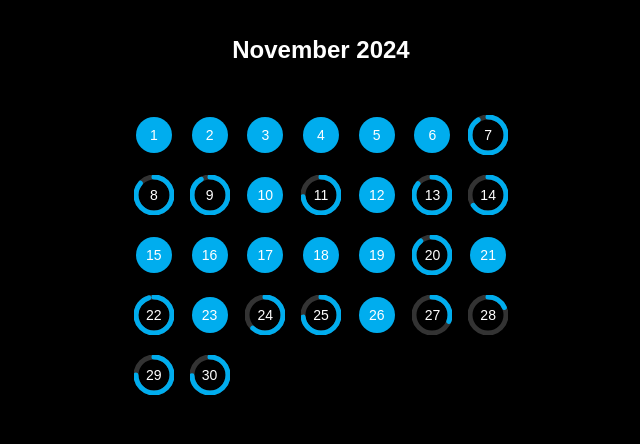
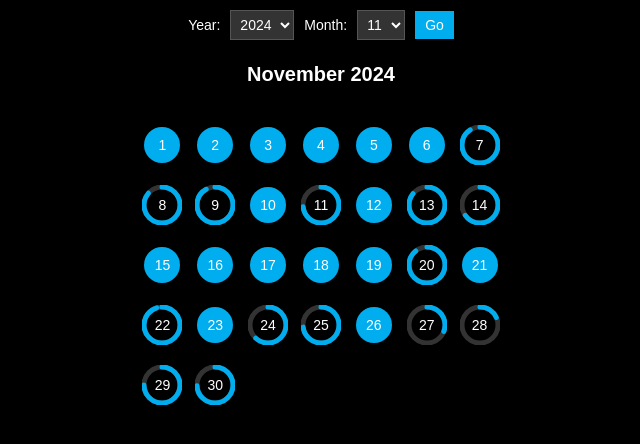
Before and after one commit to alcytorres/pure_health, a Flask app: page / in a window 1280 px wide. Shown: the top 444 px of the page, without its empty margins (319-959 px from the left). Run offline with Flask 3, Linux system fonts and the light colour scheme.

Commit message:
Add annual and monthly filters

```diff
--- a/app.py
+++ b/app.py
@@ -1,23 +1,57 @@
-from flask import Flask, render_template
+from flask import Flask, render_template, request  # NEW: added request import
 import csv
 from datetime import datetime
 
 app = Flask(__name__)
 
-@app.route('/')
+@app.route('/', methods=['GET'])  # NEW: specify GET method
 def index():
-    # Define the month and year we want to display
-    year = 2024
-    month = 11
-    # Number of days in November 2024 = 30
-    days_in_month = 30
+    # NEW: Read month/year from query parameters (default to November 2024)
+    year_str = request.args.get('year', '2024')   # NEW
+    month_str = request.args.get('month', '11')   # NEW
+
+    # NEW: Convert to integers
+    try:
+        year = int(year_str)
+        month = int(month_str)
+    except:
+        year = 2024
+        month = 11
+
+    # Enforce the allowed range (Jan 2016 - Dec 2024)  # NEW
+    if year < 2016:
+        year = 2016
+    if year > 2024:
+        year = 2024
+    if month < 1:
+        month = 1
+    if month > 12:
+        month = 12
+
+    # Figure out how many days in the selected month/year
+    # For simplicity, handle leap years manually or let datetime do it
+    # We'll do a trick: use datetime to compute next month & subtract
+    if month == 12:
+        next_month = 1
+        next_year = year + 1
+    else:
+        next_month = month + 1
+        next_year = year
+
+    # Compute the first day of the current month and next month, then difference
+    start_date = datetime(year, month, 1)
+    try:
+        end_date = datetime(next_year, next_month, 1)
+    except:
+        # fallback if year was 2024 and month was 12 for some reason
+        end_date = datetime(year, month, 31)
+    days_in_month = (end_date - start_date).days
 
     # Read steps data from CSV
     steps_data = {}
     with open('steps_data.csv', 'r', encoding='utf-8') as f:
         reader = csv.DictReader(f)
         for row in reader:
-            # Parse date and steps
             try:
                 d = datetime.strptime(row['date'], '%Y-%m-%d').date()
                 if d.year == year and d.month == month:
@@ -32,8 +66,15 @@ def index():
         day_steps = steps_data.get(day, 0)
         month_data.append((day, day_steps))
 
-    return render_template('index.html', month_data=month_data, goal=10000)
-
+    # Pass the current year/month + month_data + possible year/month lists
+    # to the template for rendering
+    return render_template(
+        'index.html',
+        month_data=month_data,
+        goal=10000,
+        selected_year=year,    # NEW
+        selected_month=month,  # NEW
+    )
 
 if __name__ == '__main__':
     app.run(debug=True)
--- a/static/style.css
+++ b/static/style.css
@@ -6,18 +6,50 @@ body {
   font-family: sans-serif;
 }
 
-.title {
-  text-align: center;
-  padding: 20px 0;
-  font-size: 24px;
-  color: #fff;
-}
-
 .calendar-container {
   width: 100%;
   max-width: 400px;
   margin: 0 auto;
+  padding: 10px;
+  box-sizing: border-box;
 }
+
+.title {
+  text-align: center;
+  padding: 10px 0;
+  font-size: 20px;
+  color: #fff;
+}
+
+/* NEW: Simple styling for the form */
+.month-year-form { /* NEW */
+  display: flex; /* NEW */
+  justify-content: center; /* NEW */
+  align-items: center; /* NEW */
+  gap: 10px; /* NEW */
+  margin-bottom: 10px; /* NEW */
+} /* NEW */
+
+.form-label { /* NEW */
+  font-size: 14px; /* NEW */
+} /* NEW */
+
+.form-select { /* NEW */
+  background: #333; /* NEW */
+  color: #fff; /* NEW */
+  border: 1px solid #555; /* NEW */
+  padding: 5px; /* NEW */
+  font-size: 14px; /* NEW */
+} /* NEW */
+
+.form-button { /* NEW */
+  background: #00adee; /* NEW */
+  color: #fff; /* NEW */
+  border: none; /* NEW */
+  padding: 6px 10px; /* NEW */
+  cursor: pointer; /* NEW */
+  font-size: 14px; /* NEW */
+} /* NEW */
 
 .calendar-grid {
   display: grid;
--- a/templates/index.html
+++ b/templates/index.html
@@ -1,14 +1,50 @@
 <!DOCTYPE html>
 <html lang="en">
 <head>
-<meta charset="UTF-8" />
-<meta name="viewport" content="width=device-width, initial-scale=1.0"/>
-<title>Step Calendar</title>
-<link rel="stylesheet" href="{{ url_for('static', filename='style.css') }}">
+  <meta charset="UTF-8" />
+  <meta name="viewport" content="width=device-width, initial-scale=1.0"/>
+  <title>Step Calendar</title>
+  <link rel="stylesheet" href="{{ url_for('static', filename='style.css') }}">
 </head>
 <body>
 <div class="calendar-container">
-  <h1 class="title">November 2024</h1>
+  <!--
+    # NEW: Add a form to choose month/year.
+    We’ll keep it simple: drop-downs for month and year.
+    Submitting the form triggers a GET request with parameters.
+  -->
+  <form method="GET" class="month-year-form"> <!-- NEW -->
+    <label for="year" class="form-label">Year:</label> <!-- NEW -->
+    <select name="year" id="year" class="form-select"> <!-- NEW -->
+      {% for y in range(2016, 2025) %} <!-- NEW: 2016 to 2024 inclusive -->
+      <option value="{{ y }}" {% if y == selected_year %}selected{% endif %}>{{ y }}</option>
+      {% endfor %}
+    </select>
+
+    <label for="month" class="form-label">Month:</label> <!-- NEW -->
+    <select name="month" id="month" class="form-select"> <!-- NEW -->
+      {% for m in range(1,13) %} <!-- 1 to 12 -->
+      <option value="{{ m }}" {% if m == selected_month %}selected{% endif %}>{{ m }}</option>
+      {% endfor %}
+    </select>
+
+    <button type="submit" class="form-button">Go</button> <!-- NEW -->
+  </form>
+
+  <h1 class="title">
+    <!--
+      # NEW: Dynamically show the chosen year & month name
+      We'll do a simple approach: month number + year
+      Or we can map month number to month name. For brevity, keep it numeric or do a quick month map.
+    -->
+    {% set month_names = [
+      'January','February','March','April','May','June',
+      'July','August','September','October','November','December'
+    ] %}
+    {{ month_names[selected_month - 1] }} {{ selected_year }}
+  </h1>
+
+  <!-- The calendar grid -->
   <div class="calendar-grid">
     {% for day, steps in month_data %}
     <div class="day-cell">
```
Also changed, not shown: 1 other file.
